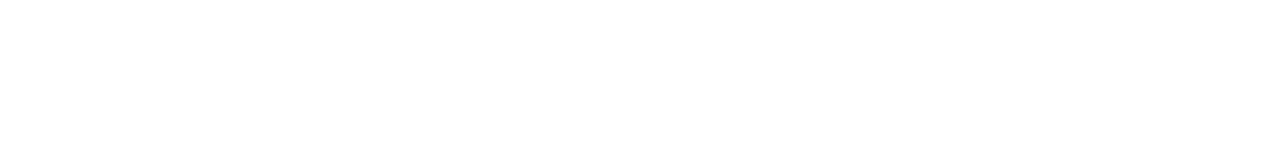
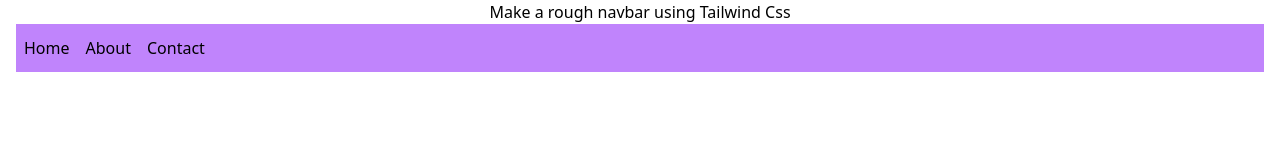
Before and after one commit to ehsanbakhsh/Tailwind-Css, a plain HTML site: page lecture1/index.html in a window 1280 px wide. Drawn offline with nearby package versions, Linux system fonts and the light colour scheme.

Commit message:
Added a navbar in file index.html that is present in folder named lecture 1

```diff
--- a/index.html
+++ b/index.html
@@ -1,14 +1,24 @@
 <!DOCTYPE html>
 <html lang="en">
+
 <head>
     <meta charset="UTF-8">
     <meta http-equiv="X-UA-Compatible" content="IE=edge">
     <meta name="viewport" content="width=device-width, initial-scale=1.0">
+    <!-- Tailwind Css -->
+    <script src="https://cdn.tailwindcss.com"></script>
+
+
     <title>Intro of Tailwind Css</title>
 </head>
+
 <body>
+    <h1 class="text-center">Introduction to Tialwind Css...</h1>
 
-    <h1>Ehsan Bakhsh</h1>
+    <div class="container text-center">
+        <a href="./lecture1/index.html" class="text-purple-900">Lecture 01</a>
+    </div>
 
 </body>
+
 </html>
--- a/lecture1/index.html
+++ b/lecture1/index.html
@@ -4,9 +4,22 @@
     <meta charset="UTF-8">
     <meta http-equiv="X-UA-Compatible" content="IE=edge">
     <meta name="viewport" content="width=device-width, initial-scale=1.0">
-    <title>Introduction to Tailwind css</title>
+    <!-- Tailwind css -->
+    <script src="https://cdn.tailwindcss.com"></script>
+
+
+    <title>Basic Tailwlind css Practice</title>
 </head>
 <body>
-
+    <div class="text-center">
+        <h1>Make a rough navbar using Tailwind Css</h1>
+    </div>
+    <nav class="px-4">
+        <ul class="flex bg-purple-400 py-3">
+            <li class="mx-2">Home</li>
+            <li class="mx-2">About</li>
+            <li class="mx-2">Contact</li>
+        </ul>
+    </nav>
 </body>
 </html>
```
